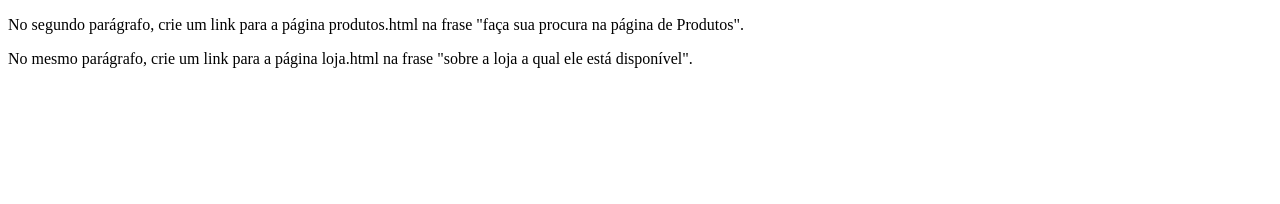
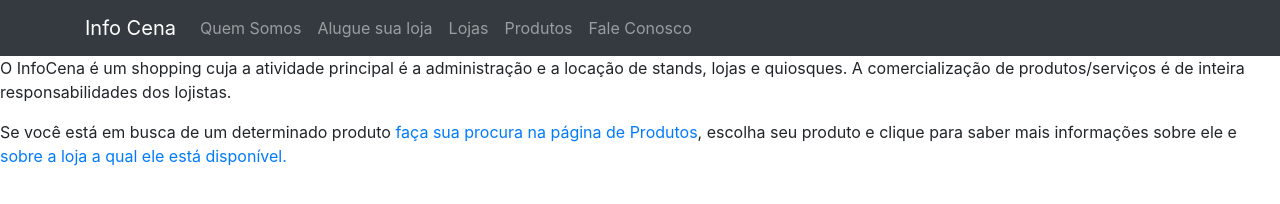
Before and after one commit to JhonSilva69/Shopping_grupo_1, a plain HTML site: page quem_somos.html in a window 1280 px wide. Drawn offline with Linux system fonts and the light colour scheme.

Commit message:
Quem Somos

```diff
--- a/quem_somos.html
+++ b/quem_somos.html
@@ -3,11 +3,44 @@
 <head>
 	<title>Inicio</title>
 	<meta charset="utf-8">
+	<link rel="stylesheet" type="text/css" href="css/style.css"/>
+  	<link rel="stylesheet" href="css/bootstrap.min.css" />
 </head>
 <body>
+	<nav class="navbar navbar-expand-xl navbar-dark bg-dark">
+		    <div class="container">
+		      <button class="navbar-toggler navbar-toggler-right" type="button" data-toggle="collapse" data-target="#navbarSupportedContent" aria-controls="navbarSupportedContent" aria-expanded="false" aria-label="Toggle navigation">
+		        <span class="navbar-toggler-icon"></span>
+		      </button>
+		      <a class="navbar-brand" href="index.html">Info Cena <span class="sr-only">(current)</span></a>
 
-<p>No segundo parágrafo, crie um link para a página produtos.html na frase "faça sua procura na página de Produtos".</p>
-	<p>No mesmo parágrafo, crie um link para a página loja.html na frase "sobre a loja a qual ele está disponível".</p>
+		      <div class="collapse navbar-collapse" id="navbarSupportedContent">
+		        <ul class="navbar-nav mr-auto">
+
+		          <li class="nav-item">
+		            <a class="nav-link" href="quem_somos.html">Quem Somos </a>
+		          </li>
+		          <li class="nav-item">
+		            <a class="nav-link" href="aluguel.html">Alugue sua loja</a>
+		          </li>
+		          <li class="nav-item">
+		            <a class="nav-link" href="Lojas.html">Lojas</a>
+		          </li>
+		          <li class="nav-item">
+		            <a class="nav-link" href="produtos.html">Produtos</a>
+		          </li>
+		          <li class="nav-item">
+		            <a class="nav-link" href="fale_conosco.html">Fale Conosco</a>
+		          </li>
+
+		        </ul>
+		      </div>
+		    </div>
+		</nav>
+
+<p>O InfoCena é um shopping cuja a atividade principal é a administração e a locação de stands, lojas e quiosques. A comercialização de produtos/serviços é de inteira responsabilidades dos lojistas.</p>
+<p>
+Se você está em busca de um determinado produto <a href="produtos.html"> faça sua procura na página de Produtos</a>, escolha seu produto e clique para saber mais informações sobre ele e <a href="Lojas.html">sobre a loja a qual ele está disponível.</a></p>
 
 
 
```
